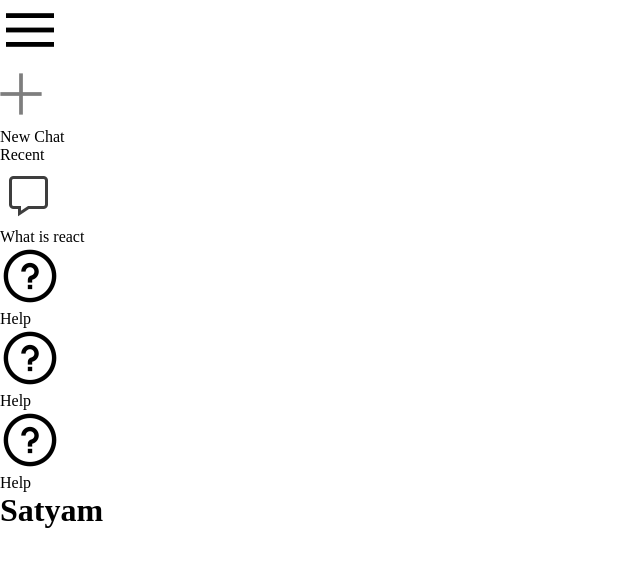
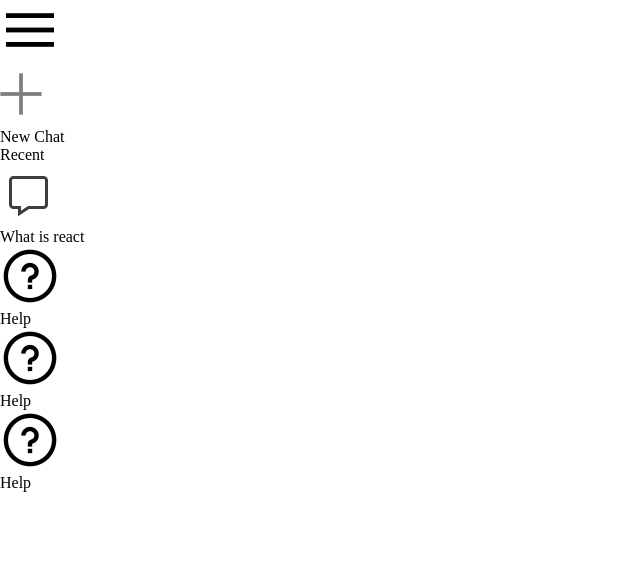
Before and after one commit to Satyam-Nayak/gemini-clone-chatbot, a React (Vite) app: page / in a window 1280 px wide. Shown: the top 566 px of the page, without its empty margins (0-640 px from the left). Built offline with nearby package versions, Linux system fonts and the light colour scheme.

Commit message:
chnages in bottom section

```diff
--- a/src/components/Sidebar/Sidebar.jsx
+++ b/src/components/Sidebar/Sidebar.jsx
@@ -31,7 +31,6 @@ const Sidebar = () => {
         <div className="bottom-item recent-entry">
           <img src={assets.question_icon} alt="" />
           <p>Help</p>
-          <h1>Satyam</h1>
         </div>
       </div>
     </div>
```
